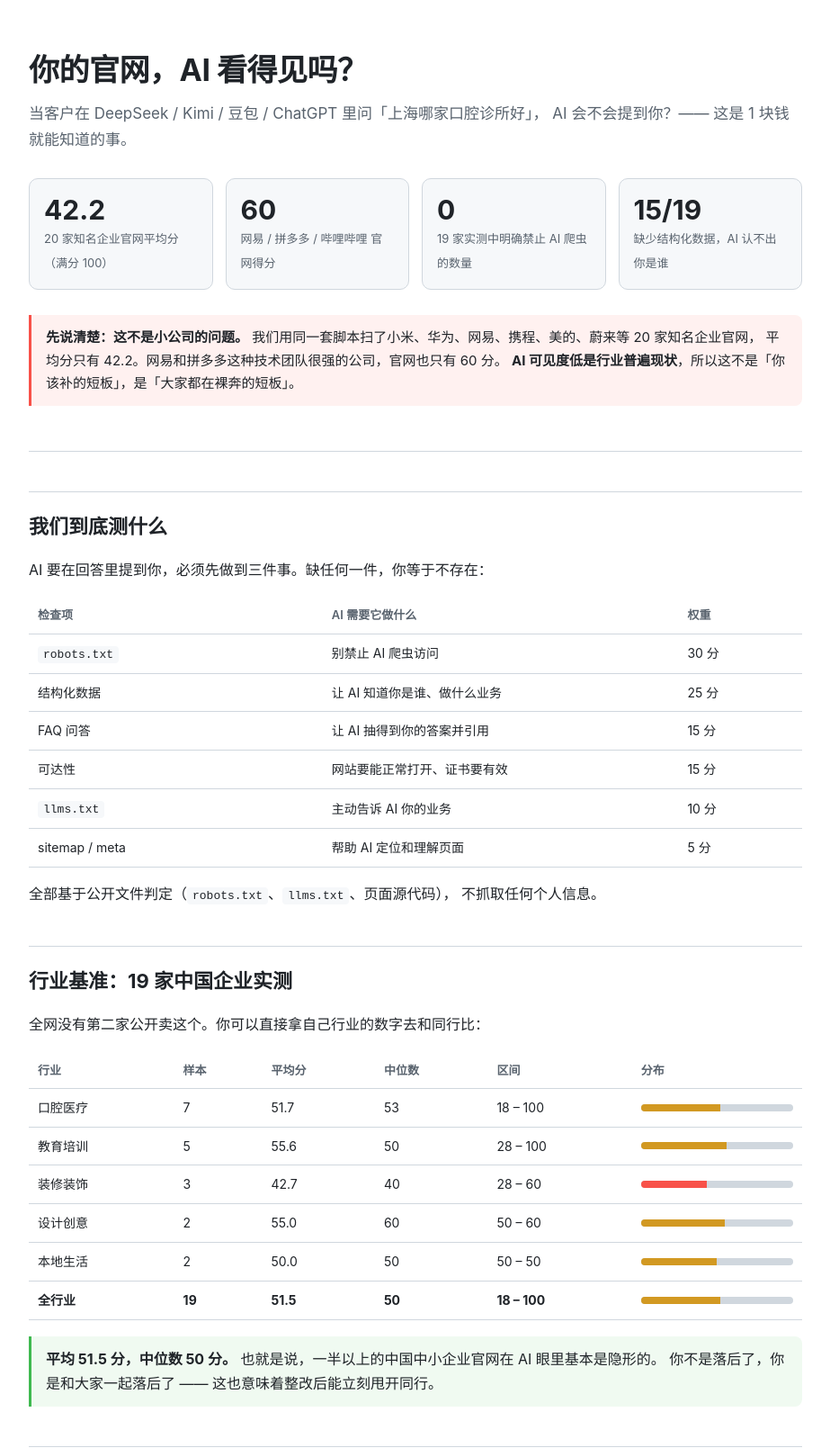
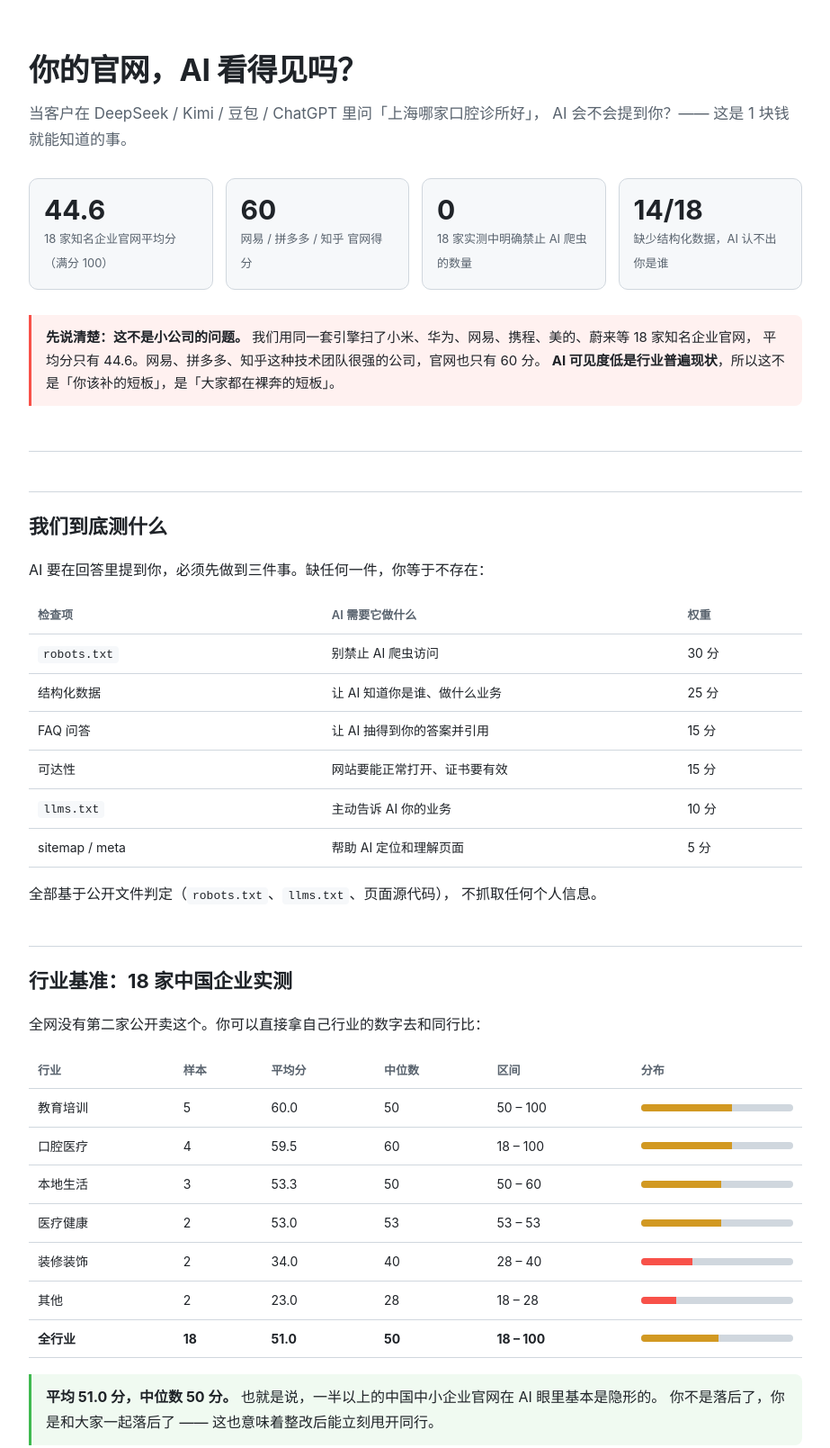
Before and after one commit to breezesamuel/geo-audit, a plain HTML site: page index.html in a window 1280 px wide. Shown: the top 1609 px of the page at 90% size, without its empty margins (178-1101 px from the left). Drawn offline with Linux system fonts and the light colour scheme.

Commit message:
update index.html

```diff
--- a/index.html
+++ b/index.html
@@ -4,7 +4,7 @@
 <meta charset="utf-8">
 <meta name="viewport" content="width=device-width,initial-scale=1">
 <title>AI 可见度体检 · 丙大山数据资产</title>
-<meta name="description" content="实测：网易、拼多多、哔哩哔哩官网 AI 可见度都只有 60 分。当客户在 AI 里问「哪家好」，AI 提不提你？19 家中国企业实测基准，1 元起查。">
+<meta name="description" content="实测：网易、拼多多、知乎官网 AI 可见度都只有 60 分。当客户在 AI 里问「哪家好」，AI 提不提你？19 家中国企业实测基准，1 元起查。">
 <link rel="canonical" href="https://breezesamuel.github.io/geo-audit/">
 <script type="application/ld+json">
 {
@@ -37,7 +37,7 @@
         {
           "@type": "Question",
           "name": "大公司官网的 AI 可见度就很高吗？",
-          "acceptedAnswer": { "@type": "Answer", "text": "不是。我们实测了 20 家知名中国企业官网，平均分只有 42.2 分，满分 100。网易、拼多多、哔哩哔哩官网都只有 60 分。AI 可见度低是普遍现象，不是小公司的问题。" }
+          "acceptedAnswer": { "@type": "Answer", "text": "不是。我们实测了 18 家知名中国企业官网，平均分只有 44.6 分，满分 100。网易、拼多多、知乎官网都只有 60 分。AI 可见度低是普遍现象，不是小公司的问题。" }
         },
         {
           "@type": "Question",
@@ -115,16 +115,16 @@ code{background:var(--card);padding:2px 6px;border-radius:4px;font-size:13px}
   AI 会不会提到你？—— 这是 1 块钱就能知道的事。</p>
 
   <div class="hero-score">
-    <div class="stat"><b>42.2</b><span>20 家知名企业官网平均分（满分 100）</span></div>
-    <div class="stat"><b>60</b><span>网易 / 拼多多 / 哔哩哔哩 官网得分</span></div>
-    <div class="stat"><b>0</b><span>19 家实测中明确禁止 AI 爬虫的数量</span></div>
-    <div class="stat"><b>15/19</b><span>缺少结构化数据，AI 认不出你是谁</span></div>
+    <div class="stat"><b>44.6</b><span>18 家知名企业官网平均分（满分 100）</span></div>
+    <div class="stat"><b>60</b><span>网易 / 拼多多 / 知乎 官网得分</span></div>
+    <div class="stat"><b>0</b><span>18 家实测中明确禁止 AI 爬虫的数量</span></div>
+    <div class="stat"><b>14/18</b><span>缺少结构化数据，AI 认不出你是谁</span></div>
   </div>
 
   <div class="note">
     <b>先说清楚：这不是小公司的问题。</b>
-    我们用同一套脚本扫了小米、华为、网易、携程、美的、蔚来等 20 家知名企业官网，
-    平均分只有 42.2。网易和拼多多这种技术团队很强的公司，官网也只有 60 分。
+    我们用同一套引擎扫了小米、华为、网易、携程、美的、蔚来等 18 家知名企业官网，
+    平均分只有 44.6。网易、拼多多、知乎这种技术团队很强的公司，官网也只有 60 分。
     <b>AI 可见度低是行业普遍现状</b>，所以这不是「你该补的短板」，是「大家都在裸奔的短板」。
   </div>
 </header>
@@ -143,25 +143,27 @@ code{background:var(--card);padding:2px 6px;border-radius:4px;font-size:13px}
 <p>全部基于公开文件判定（<code>robots.txt</code>、<code>llms.txt</code>、页面源代码），
 不抓取任何个人信息。</p>
 
-<h2>行业基准：19 家中国企业实测</h2>
+<h2>行业基准：18 家中国企业实测</h2>
 <p>全网没有第二家公开卖这个。你可以直接拿自己行业的数字去和同行比：</p>
 <table>
   <tr><th>行业</th><th>样本</th><th>平均分</th><th>中位数</th><th>区间</th><th style="width:22%">分布</th></tr>
-  <tr><td>口腔医疗</td><td>7</td><td>51.7</td><td>53</td><td>18 – 100</td>
-    <td><div class="bar"><i class="mid" style="width:52%"></i></div></td></tr>
-  <tr><td>教育培训</td><td>5</td><td>55.6</td><td>50</td><td>28 – 100</td>
-    <td><div class="bar"><i class="mid" style="width:56%"></i></div></td></tr>
-  <tr><td>装修装饰</td><td>3</td><td>42.7</td><td>40</td><td>28 – 60</td>
-    <td><div class="bar"><i style="width:43%"></i></div></td></tr>
-  <tr><td>设计创意</td><td>2</td><td>55.0</td><td>60</td><td>50 – 60</td>
-    <td><div class="bar"><i class="mid" style="width:55%"></i></div></td></tr>
-  <tr><td>本地生活</td><td>2</td><td>50.0</td><td>50</td><td>50 – 50</td>
-    <td><div class="bar"><i class="mid" style="width:50%"></i></div></td></tr>
-  <tr><td><b>全行业</b></td><td><b>19</b></td><td><b>51.5</b></td><td><b>50</b></td><td><b>18 – 100</b></td>
-    <td><div class="bar"><i class="mid" style="width:52%"></i></div></td></tr>
+  <tr><td>教育培训</td><td>5</td><td>60.0</td><td>50</td><td>50 – 100</td>
+    <td><div class="bar"><i class="mid" style="width:60%"></i></div></td></tr>
+  <tr><td>口腔医疗</td><td>4</td><td>59.5</td><td>60</td><td>18 – 100</td>
+    <td><div class="bar"><i class="mid" style="width:60%"></i></div></td></tr>
+  <tr><td>本地生活</td><td>3</td><td>53.3</td><td>50</td><td>50 – 60</td>
+    <td><div class="bar"><i class="mid" style="width:53%"></i></div></td></tr>
+  <tr><td>医疗健康</td><td>2</td><td>53.0</td><td>53</td><td>53 – 53</td>
+    <td><div class="bar"><i class="mid" style="width:53%"></i></div></td></tr>
+  <tr><td>装修装饰</td><td>2</td><td>34.0</td><td>40</td><td>28 – 40</td>
+    <td><div class="bar"><i style="width:34%"></i></div></td></tr>
+  <tr><td>其他</td><td>2</td><td>23.0</td><td>28</td><td>18 – 28</td>
+    <td><div class="bar"><i style="width:23%"></i></div></td></tr>
+  <tr><td><b>全行业</b></td><td><b>18</b></td><td><b>51.0</b></td><td><b>50</b></td><td><b>18 – 100</b></td>
+    <td><div class="bar"><i class="mid" style="width:51%"></i></div></td></tr>
 </table>
 <div class="ok-box">
-  <b>平均 51.5 分，中位数 50 分。</b>
+  <b>平均 51.0 分，中位数 50 分。</b>
   也就是说，一半以上的中国中小企业官网在 AI 眼里基本是隐形的。
   你不是落后了，你是和大家一起落后了 —— 这也意味着整改后能立刻甩开同行。
 </div>
@@ -227,7 +229,7 @@ code{background:var(--card);padding:2px 6px;border-radius:4px;font-size:13px}
 
 <h2>常见问题</h2>
 <p><b>大公司官网分数就很高吗？</b><br>
-不是。20 家知名企业平均 42.2 分。网易、拼多多、哔哩哔哩都只有 60 分。
+不是。18 家知名企业平均 44.6 分。网易、拼多多、知乎都只有 60 分。
 这是行业普遍现象，不是你的个人问题。</p>
 
 <p><b>会不会泄露我的商业信息？</b><br>
@@ -254,7 +256,12 @@ document.getElementById('go').onclick = function(){
   if(!/^https?:\/\/.+/i.test(u)){ o.textContent = '请填完整网址，例如 https://example.com'; return; }
   this.disabled = true; o.textContent = '体检中，请稍候…';
   var self = this;
-  fetch('https://geo-audit-24xs.vercel.app/api/audit?url=' + encodeURIComponent(u))
+  // 一个文件同时部署到两处：Cloudflare Pages（同源自带 Function）和大流量静态镜像
+  // （GitHub Pages，同源没有后端，调远端边缘 API）。用户在哪都能点出结果。
+  var API = (location.hostname.indexOf('.pages.dev') >= 0)
+    ? './api/audit'
+    : 'https://geo-audit-cn.pages.dev/api/audit';
+  fetch(API + '?url=' + encodeURIComponent(u))
     .then(function(r){ return r.json(); })
     .then(function(d){
       self.disabled = false;
@@ -262,14 +269,15 @@ document.getElementById('go').onclick = function(){
       var c = d.checks || {};
       var line = [
         '总分 ' + d.score + ' / 100　评级：' + (d.grade || '-'),
+        '站点：' + (d.name || d.host || '') + '　行业：' + (d.industry || '其他'),
         '',
-        'robots.txt 放行 AI　' + (c.robots && c.robots.ok ? '通过' : '未通过'),
-        '结构化数据　　　　' + (c.schema && c.schema.ok ? '有' : '缺'),
-        'FAQ 问答区块　　　' + (c.faq && c.faq.ok ? '有' : '缺'),
-        'llms.txt　　　　　' + (c.llms && c.llms.ok ? '有' : '缺'),
-        'sitemap.xml　　　　' + (c.sitemap && c.sitemap.ok ? '有' : '缺'),
+        'robots.txt 放行 AI　' + (c.robots && c.robots.blocked.length ? '被拦截' : (c.robots && c.robots.exists ? '通过' : '缺')),
+        '结构化数据　　　　' + (c.schema && c.schema.exists ? '有' : '缺'),
+        'FAQ 问答区块　　　' + (c.faq && c.faq.exists ? '有' : '缺'),
+        'llms.txt　　　　　' + (c.llms && c.llms.exists ? '有' : '缺'),
+        'sitemap.xml　　　　' + (c.sitemap && c.sitemap.exists ? '有' : '缺'),
         '',
-        '行业平均分基准：口腔 51.7 / 教育 55.6 / 装修 42.7 / 全行业 51.5'
+        '行业平均分基准：教育 60.0 / 口腔 59.5 / 本地生活 53.3 / 装修 34.0 / 全行业 51.0'
       ].join('\n');
       if(d.blockers && d.blockers.length){
         line += '\n\n待整改：\n- ' + d.blockers.join('\n- ');
@@ -279,7 +287,7 @@ document.getElementById('go').onclick = function(){
     })
     .catch(function(){
       self.disabled = false;
-      o.textContent = '体检接口暂时不可达（演示环境）。请邮件 460123249@qq.com，我们人工跑一次给你。';
+      o.textContent = '体检接口暂时不可达。请邮件 460123249@qq.com，我们人工跑一次给你。';
     });
 };
 </script>
```
